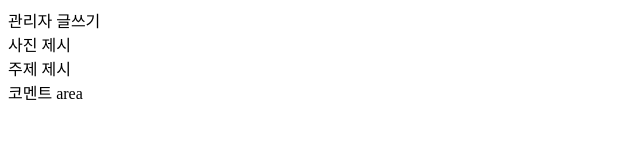
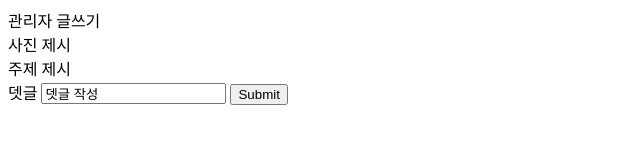
Before and after one commit to personarpgg/myProject-prototype_page-2, a website: page public/index.html in a window 1280 px wide. Shown: the whole page, without its empty margins (0-640 px from the left). Drawn offline with Linux system fonts and the light colour scheme.

Commit message:
check : input 추가

```diff
--- a/public/index.html
+++ b/public/index.html
@@ -1,11 +1,15 @@
 <!DOCTYPE html>
 <html lang="en">
+
 <head>
     <meta charset="UTF-8">
     <meta name="viewport" content="width=device-width, initial-scale=1.0">
     <title>Document</title>
 </head>
+
 <body>
+    <form>
+
         <div id="root">
 
             <!-- 관리자 글쓰기 영역 -->
@@ -17,11 +21,17 @@
             <div id="title"> 주제 제시 </div>
 
             <!-- 뎃글 영역 -->
-        <div id="comment"> 코멘트 area </div>
-
-
+            <div id="comment"> 뎃글
+                <input type="text" value="뎃글 작성">
+                <input type="submit">
+            </div>
 
         </div>
 
+
+    </form>
+
+
 </body>
+
 </html>
```
Lines whose indentation alone changed are shown as unchanged.
